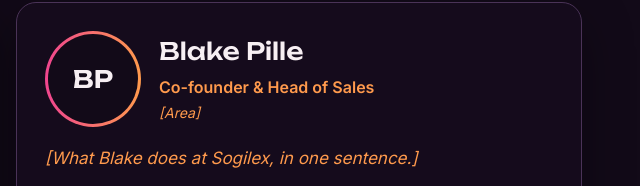
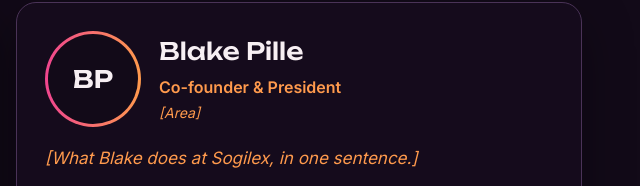
Before and after one commit to edlerk98/sogilex-site, a plain HTML site: page about/index.html in a window 1280 px wide. Shown: the part 1291-1477 px from the top of the page, 634-1274 px from the left. Drawn offline with Linux system fonts and the light colour scheme; animation ran at ten frames a second.

Commit message:
Titles: Blake is Co-founder & President (About page draft, handoff notes); owner Founder & CEO confirmed
Co-Authored-By: Claude Opus 5.5 <noreply@anthropic.com>
Claude-Session: https://claude.ai/code/session_016jmBgK6Qtn1pRRXMheooeq

```diff
--- a/about/index.html
+++ b/about/index.html
@@ -96,7 +96,7 @@
               <div class="person-photo" aria-hidden="true"><span>BP</span></div>
               <div>
                 <h3>Blake Pille</h3>
-                <p class="person-title">Co-founder &amp; Head of Sales</p>
+                <p class="person-title">Co-founder &amp; President</p>
                 <p class="person-area todo">[Area]</p>
               </div>
             </div>
```
Also changed, not shown: 1 other file.
